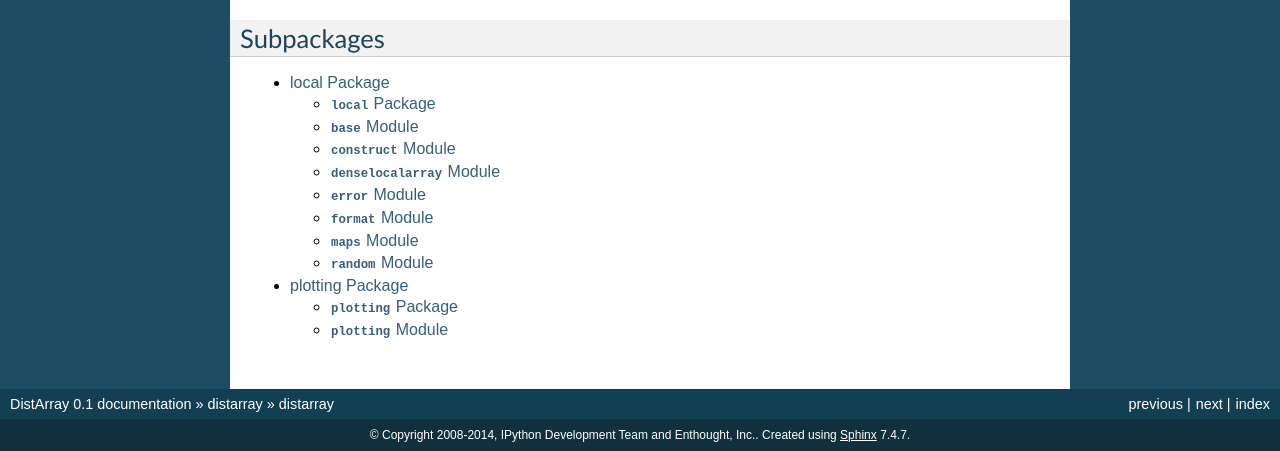
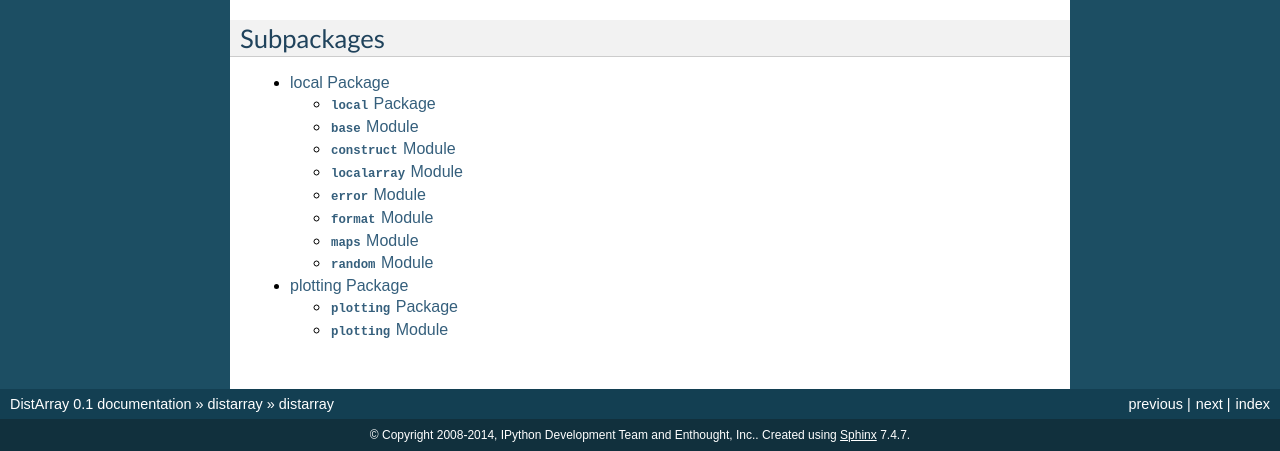
Before and after one commit to enthought/distarray, a Sphinx documentation site: the page built from docs/source/distarray.rst, in a window 1280 px wide. Shown: the part 1756-2207 px from the top of the page. Built offline with Sphinx 7.4.7, drawn with Linux system fonts in a browser that asks for light colours.

Commit message:
denselocalarray -> localarray in docs

```diff
--- a/docs/source/distarray.local.rst
+++ b/docs/source/distarray.local.rst
@@ -25,10 +25,10 @@ local Package
     :undoc-members:
     :show-inheritance:
 
-:mod:`denselocalarray` Module
+:mod:`localarray` Module
 -----------------------------
 
-.. automodule:: distarray.local.denselocalarray
+.. automodule:: distarray.local.localarray
     :members:
     :undoc-members:
     :show-inheritance:
```
